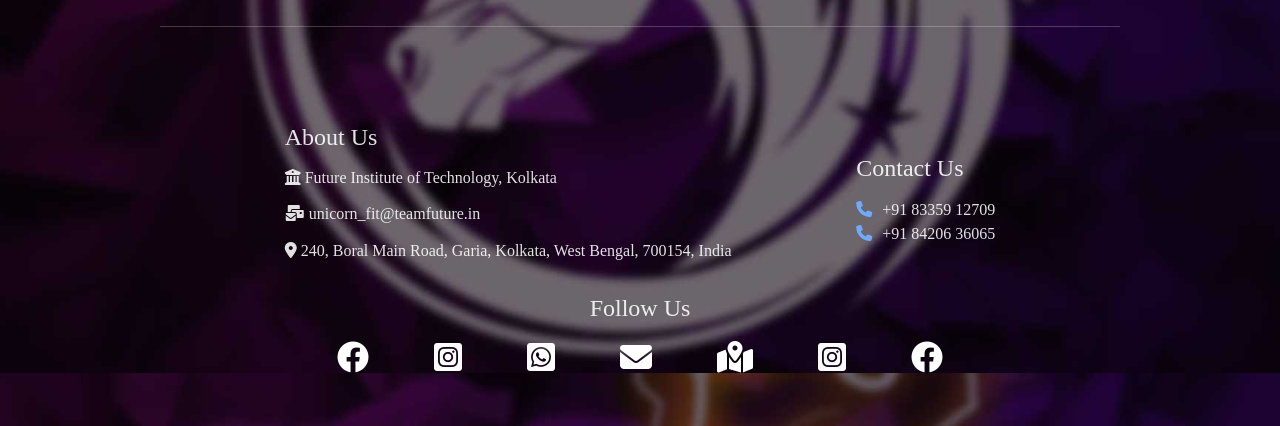
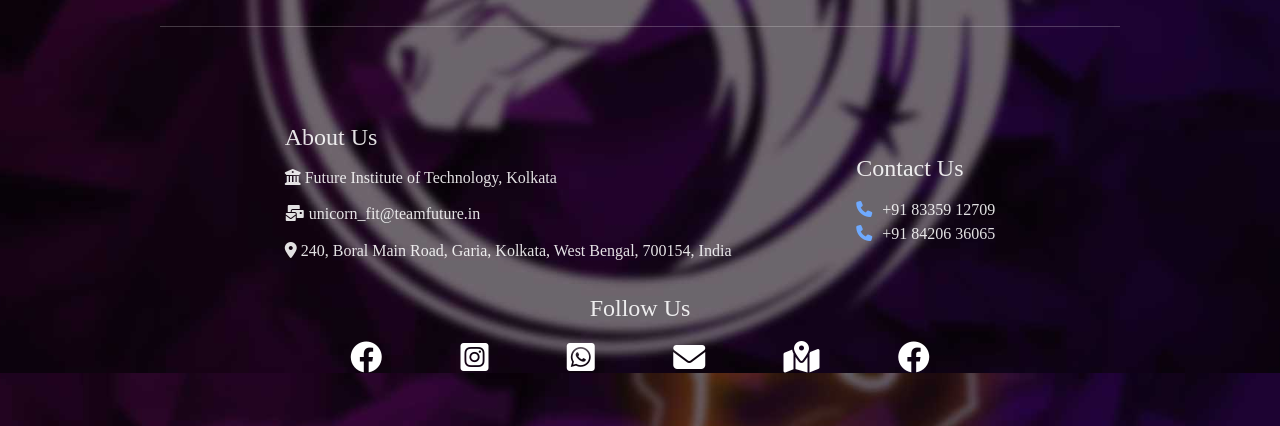
Before and after one commit to saikat-1271/fest-website, a plain HTML site: page index.html in a window 1280 px wide. Shown: the part 5227-5653 px from the top of the page. Drawn offline with nearby package versions, Linux system fonts and the light colour scheme.

Commit message:
Complete

```diff
--- a/index.html
+++ b/index.html
@@ -610,9 +610,6 @@
               <a href="https://goo.gl/maps/6FY7wimoqk8HF8P99" target="_blank"><i class="fa-sharp fa-solid fa-map-location-dot fa-2xl" style="color:white"></i></a>
             </li>
             <li class="m-2">
-              <a href="https://instagram.com/culakriti.fit?igshid=YmMyMTA2M2Y=" target="_blank"><i class="fa-brands fa-square-instagram fa-2xl" style="color:white"></i></a>
-            </li>
-            <li class="m-2">
               <a href="https://www.facebook.com/profile.php?id=100085485728322" target="_blank"><i class="fa-brands fa-facebook fa-2xl" style="color:white"></i></a>
             </li>
 
```
